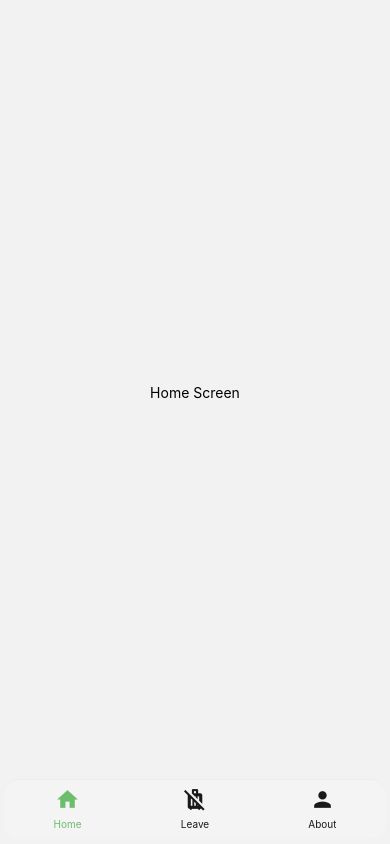
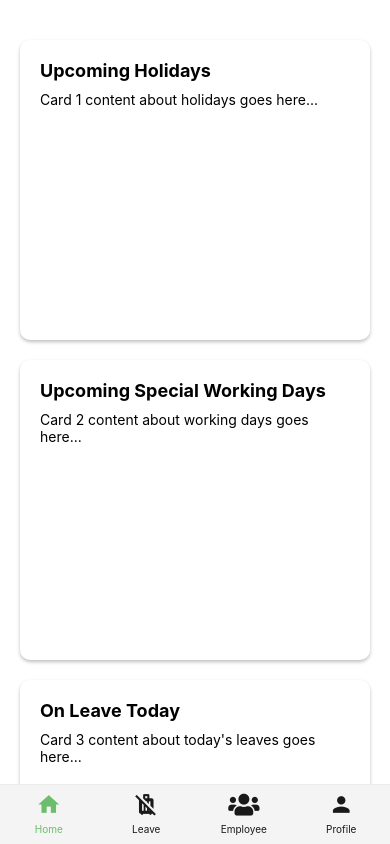
Before and after one commit to rahulvijay81/ReactNativeJourney, a React Native app: screen /Tab in a window 390 px wide. Built offline with nearby package versions, Linux system fonts and the light colour scheme.

Commit message:
Add some UI

```diff
--- a/components/Drawer.jsx
+++ b/components/Drawer.jsx
@@ -1,18 +1,23 @@
 import React from "react";
-import { createDrawerNavigator } from '@react-navigation/drawer';
-import Contacts from "../screens/Contacts";
-import Home from "../screens/Home";
-import About from "../screens/About";
-import 'react-native-gesture-handler';
+import { createDrawerNavigator } from "@react-navigation/drawer";
+import "react-native-gesture-handler";
+import LeaveApply from "../screens/Leave/LeaveApply";
+import LeaveList from "../screens/Leave/LeaveList";
+import LeaveBalance from "../screens/Leave/LeaveBalance";
 
 export default function Drawer() {
   const Draw = createDrawerNavigator();
 
   return (
-    <Draw.Navigator>
-      <Draw.Screen name="Leave Apply" component={Home} />
-      <Draw.Screen name="Leave List" component={Contacts} />
-      <Draw.Screen name="Leave Balance" component={About} />
+    <Draw.Navigator
+      screenOptions={{
+        headerShown: true,
+        headerTransparent : true,
+      }}
+    >
+      <Draw.Screen name="Leave Apply" component={LeaveApply} />
+      <Draw.Screen name="Leave List" component={LeaveList} />
+      <Draw.Screen name="Leave Balance" component={LeaveBalance} />
     </Draw.Navigator>
   );
 }
--- a/components/Global/LoginButton.jsx
+++ b/components/Global/LoginButton.jsx
@@ -29,7 +29,7 @@ export default function LoginButton({
 
 const styles = StyleSheet.create({
   button: {
-    width: 120,
+    width: 200,
     height: 40,
     justifyContent: "center",
     alignItems: "center",
@@ -53,45 +53,3 @@ const styles = StyleSheet.create({
     fontSize: 16,
   },
 });
-
-const obj = {
-  1: ["bu/create", "bu/edit/:buId"],
-  13: [
-    "leave/create",
-    "edit/:leaveId",
-    "calendar/holiday/add",
-    "calendar/holiday/list",
-    "calendar/holiday/edit/:holidayId",
-    "employee/create",
-    "employee/edit/:employeeId",
-    "employee/view/:employeeId",
-    "employee/add-leave-allocation",
-    "employee/leave-allocation",
-    "employee/add-compensation-leave-allocation",
-    "employee/compensation-leave-list",
-  ],
-  123: ["Administrative/*"], // all the administrative related routes
-  234: [
-    "leave/leave-apply",
-    "leave/applied-leaves",
-    "leave/balance",
-    "request/leaves",
-  ],
-  1234: [
-    "calendar/holiday",
-    "bu/list",
-    "leave/list",
-    "calendar/wokingdays/list",
-    "settings/login-history",
-    "settings/change-password",
-    "stratdrive",
-    "attendance",
-    "employee/list",
-    "employee/alumni",
-    "profile",
-    "forgot-password",
-    "otp",
-    "update-password",
-  ],
-  3: ["calendar/wokingdays/add", "calendar/wokingdays/edit"],
-};
--- a/components/Tab.jsx
+++ b/components/Tab.jsx
@@ -1,10 +1,12 @@
 import { createBottomTabNavigator } from "@react-navigation/bottom-tabs";
 import { MaterialIcons } from "@expo/vector-icons";
+import { FontAwesome5 } from '@expo/vector-icons';
 import React from "react";
 import Home from "../screens/Home";
 import About from "../screens/About";
 import Drawer from "./Drawer";
 import { View } from "react-native";
+import Employee from "../screens/Employee";
 
 export default function Tab() {
   const Tab = createBottomTabNavigator();
@@ -19,11 +21,9 @@ export default function Tab() {
           tabBarInactiveTintColor: "#191919",
           tabBarStyle: {
             backgroundColor: "#f4f4f4",
-            borderRadius: 16,
-            bottom: 5,
             height: 60,
             borderTopColor: "#ECECEB",
-            width: "98%",
+            width: "100%",
             alignSelf: "center",
           },
           tabBarItemStyle: {
@@ -46,7 +46,11 @@ export default function Tab() {
           options={{
             tabBarLabel: "Leave",
             tabBarIcon: ({ color, size }) => (
-              <MaterialIcons name="leave-bags-at-home" size={size} color={color} />
+              <MaterialIcons
+                name="leave-bags-at-home"
+                size={size}
+                color={color}
+              />
             ),
           }}
           name="Leave"
@@ -54,7 +58,17 @@ export default function Tab() {
         />
         <Tab.Screen
           options={{
-            tabBarLabel: "About",
+            tabBarLabel: "Employee",
+            tabBarIcon: ({ color, size }) => (
+              <FontAwesome5 name="users" size={size} color={color} />
+            ),
+          }}
+          name="Employee"
+          component={Employee}
+        />
+        <Tab.Screen
+          options={{
+            tabBarLabel: "Profile",
             tabBarIcon: ({ color, size }) => (
               <MaterialIcons name="person" size={size} color={color} />
             ),
--- a/screens/About.jsx
+++ b/screens/About.jsx
@@ -1,11 +1,30 @@
 
+import { useNavigation } from "@react-navigation/native";
 import React from "react";
-import { Text, View } from 'react-native';
+import { Button, Text, View , StyleSheet } from 'react-native';
 
 export default function About() {
+  const navigation = useNavigation()
+
+  const handleLogout = () => {
+    navigation.navigate("Login");
+  }
+
   return (
     <View style={{ flex: 1, alignItems: "center", justifyContent: "center" }}>
-      <Text>Leave Screen</Text>
+      <Button style={Styles.button} title="Logout" onPress={handleLogout} />
     </View>
   );
 }
+
+const Styles = StyleSheet.create({
+  button : {
+    width: 150 ,
+    backgroundColor: "red",
+    padding: 10,
+    margin: 10,
+    borderRadius: 10,
+    alignItems: "center",
+    justifyContent: "center",
+  }
+})
--- /dev/null
+++ b/screens/Employee.jsx
@@ -0,0 +1,10 @@
+import { View, Text } from 'react-native'
+import React from 'react'
+
+export default function Employee() {
+  return (
+    <View style={{ flex: 1, alignItems: "center", justifyContent: "center"}}>
+      <Text>Employee</Text>
+    </View>
+  )
+}
--- a/screens/Home.jsx
+++ b/screens/Home.jsx
@@ -1,12 +1,62 @@
-import { View, Text } from "react-native";
 import React from "react";
-// import Tab from "../components/Tab";
+import { View, Text, StyleSheet, ScrollView } from "react-native";
 
 export default function Home() {
   return (
-    <View style={{ flex: 1, alignItems: "center", justifyContent: "center"}}>
-      <Text>Home Screen</Text>
-      {/* <Tab/> */}
-    </View>
+    <ScrollView
+      showsVerticalScrollIndicator={false}
+      style={styles.container}
+      endFillColor="#000"
+      overScrollMode="auto"
+    >
+      <View style={styles.cardArea}>
+        <View style={styles.card}>
+          <Text style={styles.cardTitle}>Upcoming Holidays</Text>
+          <Text>Card 1 content about holidays goes here...</Text>
+        </View>
+        <View style={styles.card}>
+          <Text style={styles.cardTitle}>Upcoming Special Working Days</Text>
+          <Text>Card 2 content about working days goes here...</Text>
+        </View>
+        <View style={styles.card}>
+          <Text style={styles.cardTitle}>On Leave Today</Text>
+          <Text>Card 3 content about today's leaves goes here...</Text>
+        </View>
+      </View>
+    </ScrollView>
   );
 }
+
+const styles = StyleSheet.create({
+  container: {
+    flex: 1,
+    backgroundColor: "#fff",
+  },
+  cardArea : {
+    alignItems: "center",
+    justifyContent: "center",
+    paddingHorizontal: 20,
+    paddingTop: 40,
+  },
+  card: {
+    backgroundColor: "#fff",
+    borderRadius: 10,
+    padding: 20,
+    marginBottom: 20,
+    shadowColor: "#000",
+    shadowOffset: {
+      width: 0,
+      height: 2,
+    },
+    shadowOpacity: 0.25,
+    shadowRadius: 3.84,
+    elevation: 4,
+    width: "100%",
+    height: 300,
+  },
+  cardTitle: {
+    fontSize: 18,
+    fontWeight: "bold",
+    marginBottom: 10,
+  },
+});
--- /dev/null
+++ b/screens/Leave/LeaveApply.jsx
@@ -0,0 +1,10 @@
+import { View, Text } from 'react-native'
+import React from 'react'
+
+export default function LeaveApply() {
+  return (
+    <View style={{ flex: 1, alignItems: "center", justifyContent: "center"}}>
+      <Text>LeaveApply</Text>
+    </View>
+  )
+}
--- /dev/null
+++ b/screens/Leave/LeaveBalance.jsx
@@ -0,0 +1,10 @@
+import { View, Text } from 'react-native'
+import React from 'react'
+
+export default function LeaveBalance() {
+  return (
+    <View style={{ flex: 1, alignItems: "center", justifyContent: "center"}}>
+      <Text>LeaveBalance</Text>
+    </View>
+  )
+}
--- /dev/null
+++ b/screens/Leave/LeaveList.jsx
@@ -0,0 +1,10 @@
+import { View, Text } from 'react-native'
+import React from 'react'
+
+export default function LeaveList() {
+  return (
+    <View style={{ flex: 1, alignItems: "center", justifyContent: "center"}}>
+      <Text>LeaveList</Text>
+    </View>
+  )
+}
--- a/screens/Login.jsx
+++ b/screens/Login.jsx
@@ -49,7 +49,7 @@ export default function Login() {
 
   return (
     <View style={styles.container}>
-      <Text style={styles.title}>Welcome</Text>
+      <Text style={styles.title}>Login</Text>
       <View style={styles.inputBox}>
         <MaterialCommunityIcons
           name={"email"}
```
Also changed, not shown: components/Great.jsx (deleted, +0 -10 lines).
